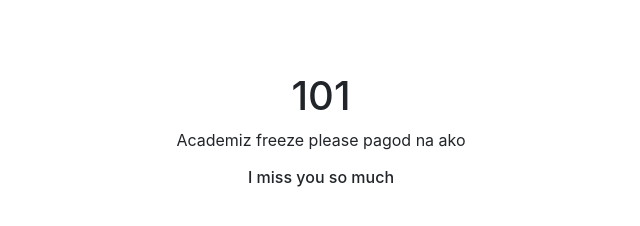
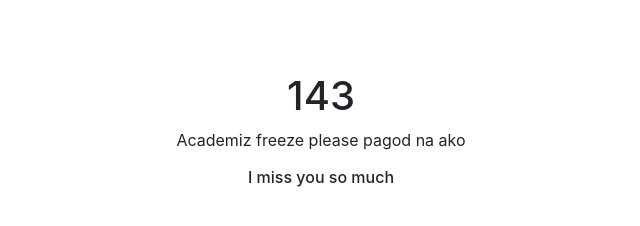
Before and after one commit to Renzy0110/Trying, a plain HTML site: page index.html in a window 1280 px wide. Shown: the full height of the page, 319-959 px from the left. Drawn offline with Linux system fonts and the light colour scheme.

Commit message:
auto publish 1692808874962

```diff
--- a/index.html
+++ b/index.html
@@ -17,7 +17,7 @@
 
 <center>
 <br><br><br>
-   <h1>101</h1>
+   <h1>143</h1>
    <p> Academiz freeze please pagod na ako</p>
    <h6>I miss you so much</h6>
 
```
